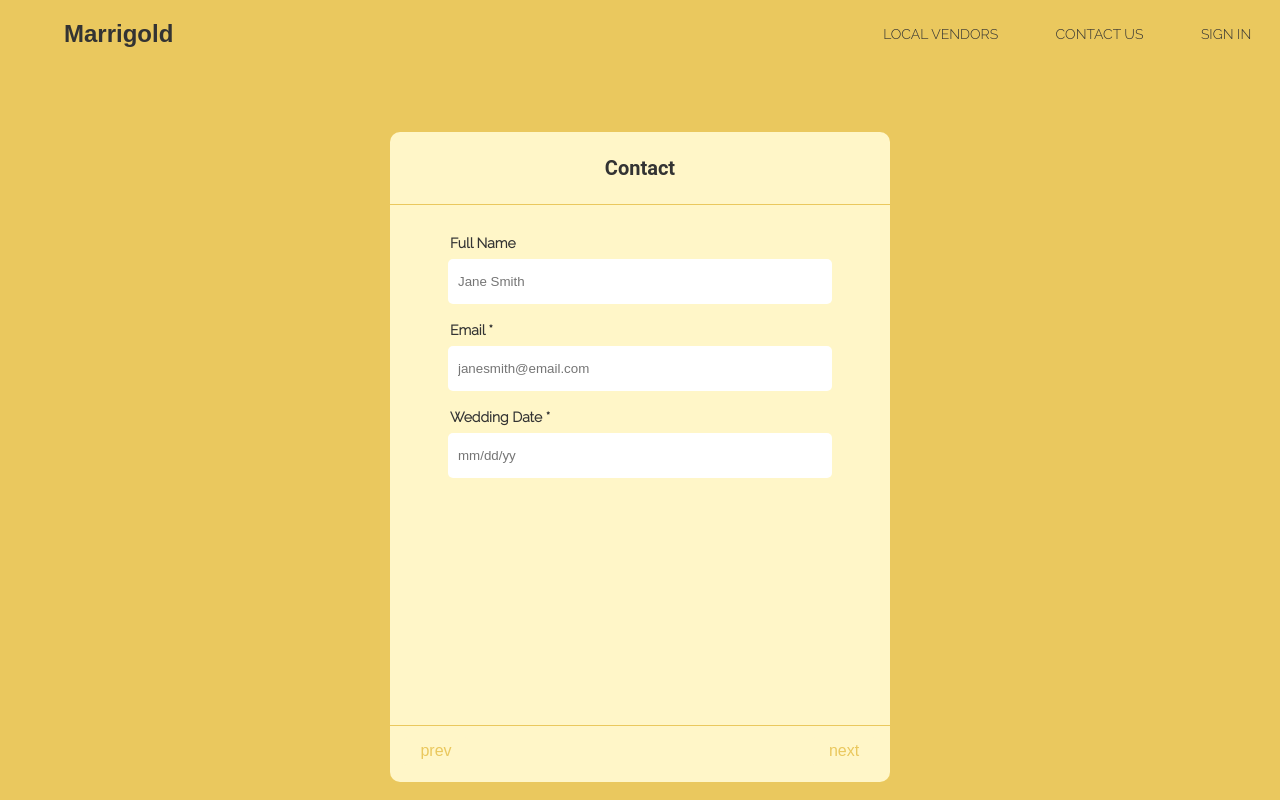
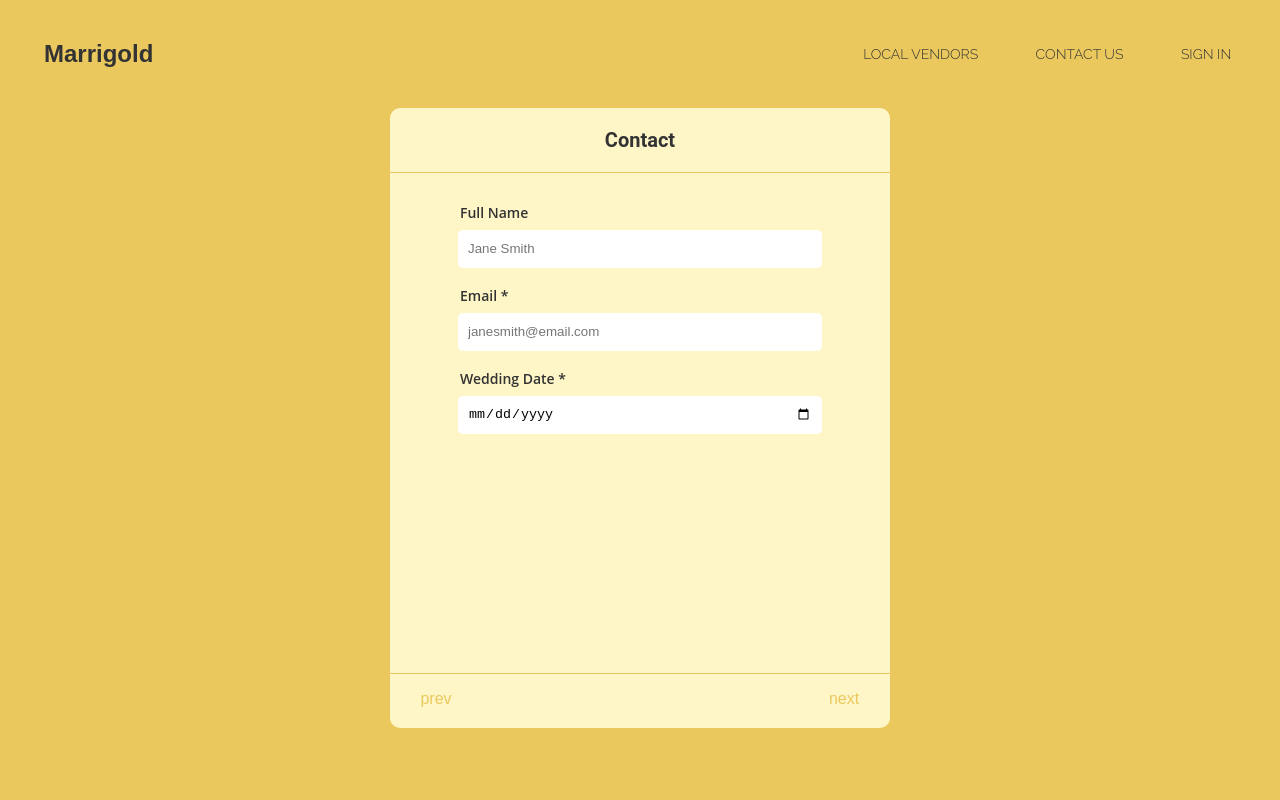
Before and after one commit to mahi-g/marrigold, a React (Create React App) app: page /contact in a window 1280 px wide. Built offline with nearby package versions, Linux system fonts and the light colour scheme; a web font is replaced by a local one.

Commit message:
fix styling issues and sign-in page

```diff
--- a/src/App.js
+++ b/src/App.js
@@ -34,8 +34,8 @@ const Container = styled('div')`
     height: 100%;
     margin: 0;
     padding: 0;
+    font-family: ${theme.fontFamily.body};
     color: ${theme.colorMap.darkGrey2};
-    font-family: ${theme.fontFamily.body};
     background:  ${theme.colorMap.mustardYellow};
     overflow-x: hidden;
 `;
--- a/src/components/Nav.js
+++ b/src/components/Nav.js
@@ -38,8 +38,8 @@ const Link = styled.a`
 const NavBar = styled.div`
     display: flex;
     justify-content: space-between;
-    margin: 5%;
-    margin-top: 0;
+    margin: ${theme.size.medium} ${theme.size.mediumLarge};
+    padding: 0 ${theme.size.medium};
     width: 95vw;
     background: ${theme.colorMap.mustardYellow};
 `
--- a/src/components/card/FormCard/index.js
+++ b/src/components/card/FormCard/index.js
@@ -5,28 +5,31 @@ import { theme } from '../../../theme';
 const Container = styled.div`
   background: ${theme.colorMap.cream};
   border-radius:  ${theme.size.small};
-  margin: 0 auto;
+  margin: 12px auto;
   max-height: ${({ maxHeight }) => maxHeight && `${maxHeight}px`};
   max-width: ${({ maxWidth }) => maxWidth && `${maxWidth}px`};
   height: ${({ height }) => height ? `${height}px` : 'auto'};
   width: ${({ width }) => width ? `${width}px` : 'auto'};
   @media ${theme.screenSize.upToLarge} {
     width: 80%;
-    margin: auto;
   }
-`;
-
+`
 const Header = styled.div`
   font-family: ${theme.fontFamily.formHeader}, sans-serif;
   font-size: ${theme.fontSize.medium};
   font-weight: bold;
   border-bottom: 1px solid ${theme.colorMap.mustardYellow};
-  padding: ${theme.size.mediumLarge} 0;
+  padding: ${theme.size.medium} 0;
   text-align: center;
+  & > div {
+    font-size: ${theme.fontSize.xsmall};
+    font-weight: 300;
+    padding-top: ${theme.size.xsmall}
+  }
   @media ${theme.screenSize.upToLarge} {
     font-size: ${theme.fontSize.small};
   }
-`;
+`
 const Footer = styled.div`
   display: flex;
   justify-contant: space-between;
@@ -38,6 +41,7 @@ const Footer = styled.div`
 
 const FormCard = ({
     header,
+    subtitle,
     body,
     footer,
     maxHeight,
@@ -53,7 +57,11 @@ const FormCard = ({
       width={width}
       {...props}
     >
-      {header && <Header>{header}</Header>}
+      {header &&
+      <Header>
+        {header}
+        { subtitle && <div>{subtitle}</div> }
+      </Header>}
       {body && body}
       {footer&&<Footer>{footer}</Footer>}
     </Container>
--- a/src/components/form/index.js
+++ b/src/components/form/index.js
@@ -7,8 +7,10 @@ import { Rating } from '@material-ui/lab';
 import WarningIcon from '@material-ui/icons/Warning';
 
 const INPUT_WIDTH = '380px';
-const CONTAINER_WIDTH = '400px';
-const CONTAINER_HEIGHT = '480px';
+const CONTAINER_WIDTH = '380px';
+const CONTAINER_HEIGHT = '460px';
+const CARD_HEIGHT = '620';
+const CARD_WIDTH = '500'
 
 const Container = styled.div`
     width: ${CONTAINER_WIDTH};
@@ -64,7 +66,8 @@ const InputGroup = styled.div`
     }
 `
 const Label = styled.label`
-    font-weight: bold;
+    font-family: ${theme.fontFamily.label};
+    font-weight: ${ ({ bold }) => bold ? bold : '600' };
     font-size: ${theme.fontSize.tiny};
     margin-top: ${theme.size.small};
     padding-left: ${theme.size.small};
@@ -77,7 +80,7 @@ const Label = styled.label`
 const Input = styled.input`
     border: none;
     border-radius: ${theme.size.tiny};
-    height: 25px;
+    height: 18px;
     width: ${INPUT_WIDTH};
     padding: ${theme.size.small};
     margin: ${theme.size.xsmall};
@@ -111,30 +114,30 @@ const Textarea = styled.textarea`
     }
 `
 const StyledRating = styled(Rating)`
-    margin-left: ${theme.size.xsmall};
+    padding: ${theme.size.small} ${theme.size.xsmall};
 `
 
 const Error = styled.div`
     display: flex;
-    font-size: ${theme.fontSize.tiny};
+    font-size: 12px;
     color: ${theme.colorMap.red};
     background: rgb(214, 69, 49, 0.3);
-    padding: ${theme.size.small};
-    margin: ${theme.size.xsmall} auto;
+    padding: ${theme.size.xsmall};
+    margin: ${theme.size.small} auto;
     width: ${INPUT_WIDTH};
-
     & > div {
         margin: 0 2px;
         padding-top: 4px;
-        width: 100%;
+        width: inherit;
     }
     @media ${theme.screenSize.upToLarge} {
-        margin-right: ${theme.size.large};
+        margin: 0 ${theme.size.small};
         width: 90%;
     }
     @media ${theme.screenSize.upToSmall} {
         margin-right: 2px;
-        width: 90%;
+        width: 98%;
+        font-size: 10px;
     }
 
 `
@@ -300,10 +303,10 @@ class Form extends React.Component {
                 header = {headerText}
                 body= {body}
                 footer={button}
-                maxHeight={'800'}
-                height={'650'}
-                maxWidth={'600'}
-                width={'500'}
+                maxHeight={'700'}
+                height={CARD_HEIGHT}
+                maxWidth={'500'}
+                width={CARD_WIDTH}
             />
         );
     }
@@ -428,13 +431,13 @@ const RadioButton = ({field, radioValue, handleOnChange}) => {
                     checked={radioValue[field.name] === value}
                     onChange={handleOnChange}
                 />
-                <Label htmlFor={field.name}>{value}</Label>
+                <Label bold={'300'} htmlFor={field.name}>{value}</Label>
             </div>
         );
     })
 
     return (
-        <div style={{display: 'flex', justifyContent: 'space-between', width:'50%', margin: '2px 5px'}}>
+        <div style={{display: 'flex', justifyContent: 'space-between', width:'50%', padding: '12px 3px'}}>
             {input}
         </div>
     );
--- a/src/pages/contact.js
+++ b/src/pages/contact.js
@@ -11,7 +11,7 @@ const Contact = () => {
         [
             { name:'name', value: [''], placeholder: ['Jane Smith'], label: 'Full Name', type: 'text' },
             { name: 'email',  value: [''], placeholder: ['janesmith@email.com'], label: 'Email', type: 'text', required: true},
-            { name: 'date',  value: [''], placeholder: ['mm/dd/yy'], label: 'Wedding Date', type: 'text', required: true }
+            { name: 'date',  value: [''], placeholder: ['mm/dd/yy'], label: 'Wedding Date', type: 'date', required: true }
         ],
         [
             { name:'details', value:[''], placeholder: ["Provide specific details about the services you're looking for"], label: 'Details', type: 'text', inputType: 'textarea'},
@@ -27,7 +27,7 @@ const Contact = () => {
         ]
     ];
 
-    return(
+    return (
         <Form
             fields={fields}
             maxSteps={4}
--- a/src/pages/review.js
+++ b/src/pages/review.js
@@ -10,7 +10,7 @@ const Review = () => {
 
     const fields = [
             [
-                { name:'rating', value: [''], placeholder: [''], label: 'Your Rating', type: 'text', inputType: "rating", required: true },
+                { name:'rating', value: [''], placeholder: [''], label: 'Overall exerience with this vendor', type: 'text', inputType: "rating", required: true },
 
                 { name:'review', value: [''], placeholder: ['Share your honest opinion'], label: '', type: 'text', inputType: 'textarea' },
 
--- a/src/pages/signin.js
+++ b/src/pages/signin.js
@@ -1,25 +1,68 @@
 import React from 'react';
-import Form from '../components/form';
+import FormCard from '../components/card/FormCard';
+import styled from '@emotion/styled';
+import { theme } from '../theme';
+
+const Form = styled.form`
+    height: 450px;
+    display: flex;
+    flex-direction: column;
+    padding: 36px;
+    & > * {
+        margin:  8px 24px;
+    }
+    & > label {
+        font-family: 'Open Sans', sans-serif;
+        font-size: 14px;
+        font-weight: bold;
+    }
+    & > p {
+        font-size: ${theme.fontSize.tiny};
+    }
+`
+const Input = styled.input`
+    height: 28px;
+    padding: ${theme.size.xsmall} 12px;
+    border: none;
+    border-radius: ${theme.size.xsmall};
+`
+const Button = styled.button`
+        width: 86px;
+        height: 32px;
+        text-align: center;
+        padding: ${theme.size.xsmall};
+        margin: ${theme.size.medium} auto;
+        border: none;
+        border-radius: ${theme.size.xsmall};
+        background: ${theme.colorMap.mustardYellow};
+`
 
 const SignIn = () => {
-
-    const handleSubmit = (formData) => {
-        console.log("Recieved", formData);
-
+    const handleSubmit = (e) => {
+        e.preventDefault();
+        console.log(e.target.email.value);
+        console.log(e.target.password.value);
     }
 
-    const fields = [
-            [
-                { name:'email', value: [''], placeholder: [''], label: 'Email', type: 'text', required: true},
-                { name: 'password',  value: [''], placeholder: [''], label: "Password", type: 'password', required: true }
-            ]
-    ];
     return(
-        <Form
-            fields={fields}
-            maxSteps={1}
-            headerText={'Sign In'}
-            handleSubmit={handleSubmit}
+        <FormCard
+            header = { "Vendor Sign In" }
+            subtitle = { "Enter your details to continue"}
+            body = {
+
+                <Form onSubmit={handleSubmit}>
+                    <label>Email</label>
+                    <Input name='email' placeholder='johndoe@email.com' type='text' required />
+                    <label>Password</label>
+                    <Input name='password' placeholder='password' type='password' required />
+                    <Button>Sign In</Button>
+                    <p>Don't have an account? Sign up as a <a href="/signup">vendor</a></p>
+                </Form>
+            }
+        maxHeight = {'500'}
+        maxWidth = {'400'}
+        height = {'500'}
+        width = {'380'}
         />
     );
 }
--- a/src/theme/defaultTheme.js
+++ b/src/theme/defaultTheme.js
@@ -104,6 +104,7 @@ const fontFamily = {
     body: `Raleway`,
     logo: `Arya`,
     formHeader: `Roboto`,
+    label: 'Open Sans, sans-serif'
 };
 
 export const theme = {
```
Also changed, not shown: 1 other file (tests, documents, lock files or other folders).
